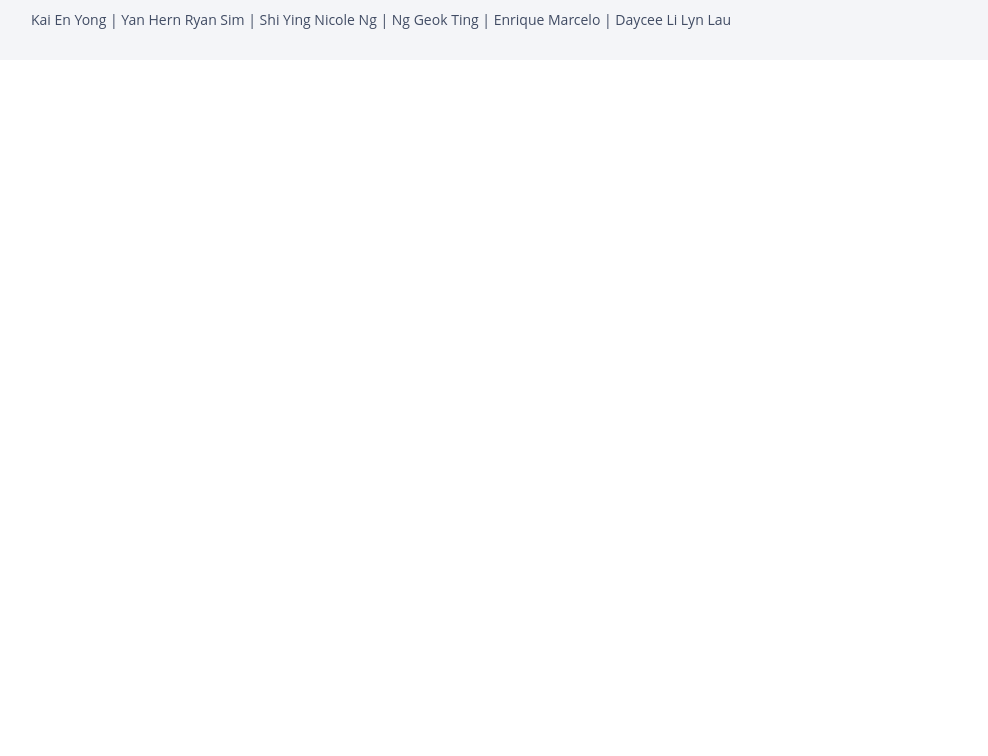
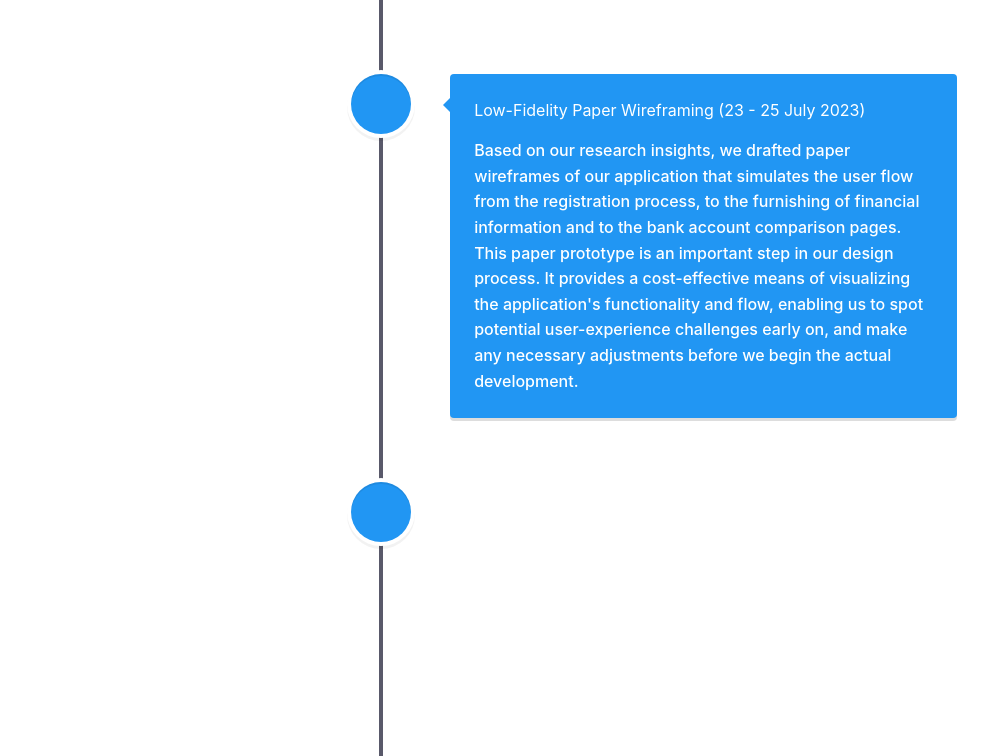
Before and after one commit to Design-and-Innovation-2023/profit-prophets, a React (Create React App) app in the folder team7b-app/: page /project-journey in a window 1280 px wide. Shown: the part 1500-2256 px from the top of the page, without its empty margins (259-1247 px from the left). Before the commit the page ends 1560 px from the top, so only its background shows below. Built offline with nearby package versions, Linux system fonts and the light colour scheme.

Commit message:
Updated the project journey timeline (not completed)

```diff
--- a/team7b-app/src/ProjectJourneyPage.tsx
+++ b/team7b-app/src/ProjectJourneyPage.tsx
@@ -13,20 +13,19 @@ const StyledVerticalTimeline = styled(VerticalTimeline)`
 const ProjectJourneyPage = () => {
   return (
     <div style={{backgroundColor: '#fff', minHeight: '100vh'}}>
-      <h1>Project Journey</h1>
+      <h1 style={{textAlign: 'center', color:'#59596A'}}>Project Journey</h1>
       <StyledVerticalTimeline>
         <VerticalTimelineElement
           className="vertical-timeline-element--work"
           iconStyle={{ background: 'rgb(33, 150, 243)', color: '#fff' }}
           contentStyle={{ background: 'rgb(33, 150, 243)', color: '#fff' }}
-          contentArrowStyle={{ borderRight: '7px solid  rgb(33, 150, 243)' }}
+          contentArrowStyle={{ borderRight: '7px solid  rgb(77, 182, 255)' }}
         >
           <h3 className="vertical-timeline-element-title">Conceptualization (18 July 2023)</h3>
           <p>We formulated questions for our partners at Barclays based on a Behaviour Driven Development Model. Our aim is to align our team's understanding of the final product's behavior, ensuring clarity in requirements and avoiding miscommunications.</p>
         </VerticalTimelineElement>
         <VerticalTimelineElement
           className="vertical-timeline-element--work"
-          date="2023-02-01"
           iconStyle={{ background: 'rgb(33, 150, 243)', color: '#fff' }}
           contentStyle={{ background: 'rgb(33, 150, 243)', color: '#fff' }} // Change box color here
           contentArrowStyle={{ borderRight: '7px solid  rgb(33, 150, 243)' }} // Change arrow color here
@@ -39,29 +38,60 @@ const ProjectJourneyPage = () => {
         </VerticalTimelineElement>
         <VerticalTimelineElement
           className="vertical-timeline-element--work"
-          date="2023-03-01"
           iconStyle={{ background: 'rgb(33, 150, 243)', color: '#fff' }}
           contentStyle={{ background: 'rgb(33, 150, 243)', color: '#fff' }} // Change box color here
           contentArrowStyle={{ borderRight: '7px solid  rgb(33, 150, 243)' }} // Change arrow color here
         >
-          <h3 className="vertical-timeline-element-title">User Needs Research (20 July - 22 July 2023)</h3>
+          <h3 className="vertical-timeline-element-title">User Needs Research (20 - 22 July 2023)</h3>
           <p>Our team researched key metrics to enable customers to effectively compare savings accounts.
             We conducted an in-depth analysis of different types of savings accounts, reviewed open banking principles,
             and studied existing account comparison websites.
             From our research, we identified crucial metrics including interest rate, eligibility requirements, fees,
             tax implications, accessibility, account closure requirements, potential cashback, open banking integration,
             and customer support. We also commenced ranking these metrics based on user surveys and interviews to ensure our
-            findings align with user needs and preferences.</p>
+            findings align with user needs and preferences. <br/><br/>
+            The team recognised that achieving user trust is vital, especially with sharing sensitive financial data, hence we
+            considered the implications of GDPR and financial regulations in our design. We also sought impartial opinions
+            from our peers through surveys, examining their perceptions of the application and their willingness to share financial information.
+            Out of 20 peers surveyed, 14 agreed to share data, given secure storage and proper usage, while the remaining six objected,
+            citing potential risks of data leaks and misuse for marketing or advertisement.
+            </p>
         </VerticalTimelineElement>
         <VerticalTimelineElement
           className="vertical-timeline-element--work"
-          date="2023-04-01"
           iconStyle={{ background: 'rgb(33, 150, 243)', color: '#fff' }}
           contentStyle={{ background: 'rgb(33, 150, 243)', color: '#fff' }} // Change box color here
           contentArrowStyle={{ borderRight: '7px solid  rgb(33, 150, 243)' }} // Change arrow color here
         >
-          <h3 className="vertical-timeline-element-title">Overcoming Setbacks</h3>
-          <p>Explanation of how we overcame various obstacles.</p>
+          <h3 className="vertical-timeline-element-title">Low-Fidelity Paper Wireframing (23 - 25 July 2023)</h3>
+          <p> Based on our research insights, we drafted paper wireframes of our application that simulates the user flow
+            from the registration process, to the furnishing of financial information and to the bank account comparison pages.
+            This paper prototype is an important step in our design process. It provides a cost-effective means of visualizing
+            the application's functionality and flow, enabling us to spot potential user-experience challenges early on,
+            and make any necessary adjustments before we begin the actual development.
+          </p>
+        </VerticalTimelineElement>
+        <VerticalTimelineElement
+          className="vertical-timeline-element--work"
+          iconStyle={{ background: 'rgb(33, 150, 243)', color: '#fff' }}
+          contentStyle={{ background: 'rgb(33, 150, 243)', color: '#fff' }} // Change box color here
+          contentArrowStyle={{ borderRight: '7px solid  rgb(33, 150, 243)' }} // Change arrow color here
+        >
+          <h3 className="vertical-timeline-element-title">High-Fidelity Figma Wireframing (28 - 31 July 2023)</h3>
+          <p> Upon successfully refining our application's design and flow with paper prototyping, we advanced
+            to creating high-fidelity wireframes using Figma. This transition allowed us to convert our preliminary sketches
+            into more detailed representations.
+          </p>
+        </VerticalTimelineElement>
+        <VerticalTimelineElement
+          className="vertical-timeline-element--work"
+          iconStyle={{ background: 'rgb(33, 150, 243)', color: '#fff' }}
+          contentStyle={{ background: 'rgb(33, 150, 243)', color: '#fff' }} // Change box color here
+          contentArrowStyle={{ borderRight: '7px solid  rgb(33, 150, 243)' }} // Change arrow color here
+        >
+          <h3 className="vertical-timeline-element-title">Figma Prototyping (1 - 3 August 2023)</h3>
+          <p> Write about Prototyping
+          </p>
         </VerticalTimelineElement>
       </StyledVerticalTimeline>
     </div>
```
